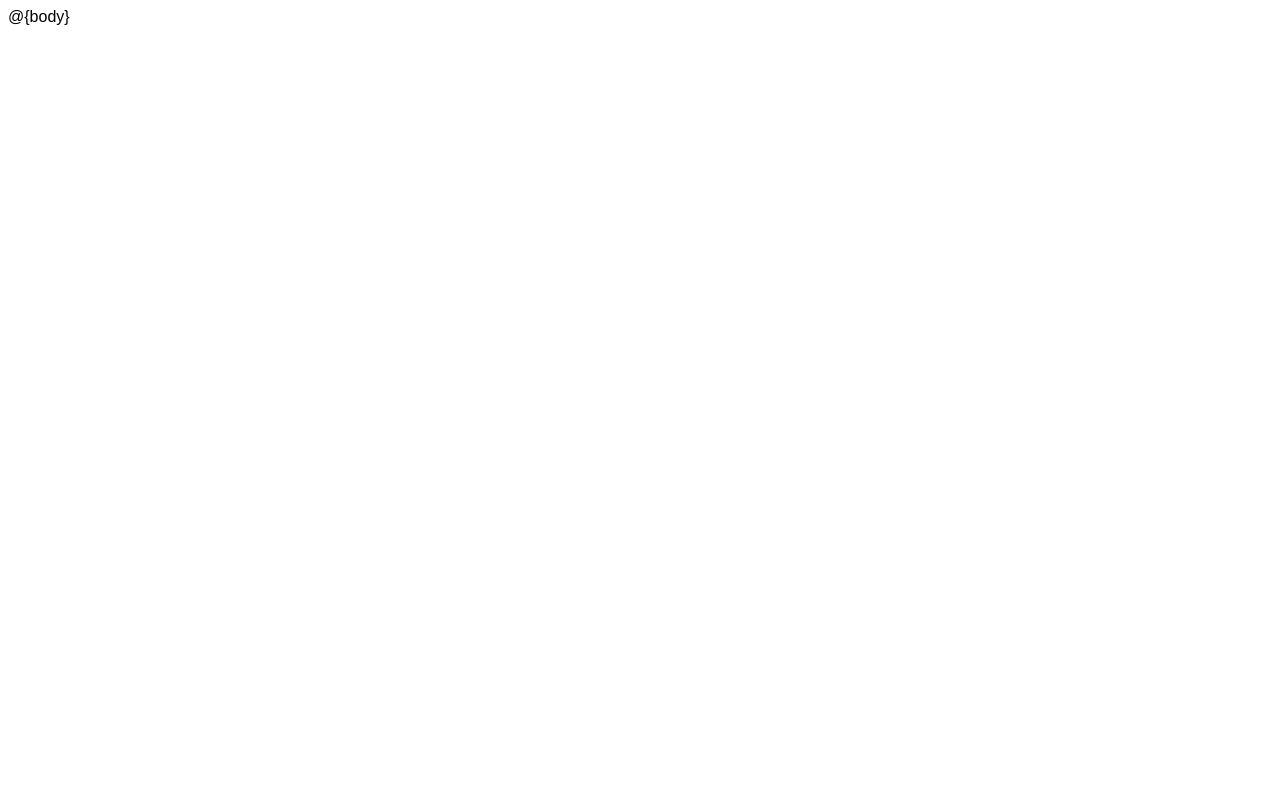
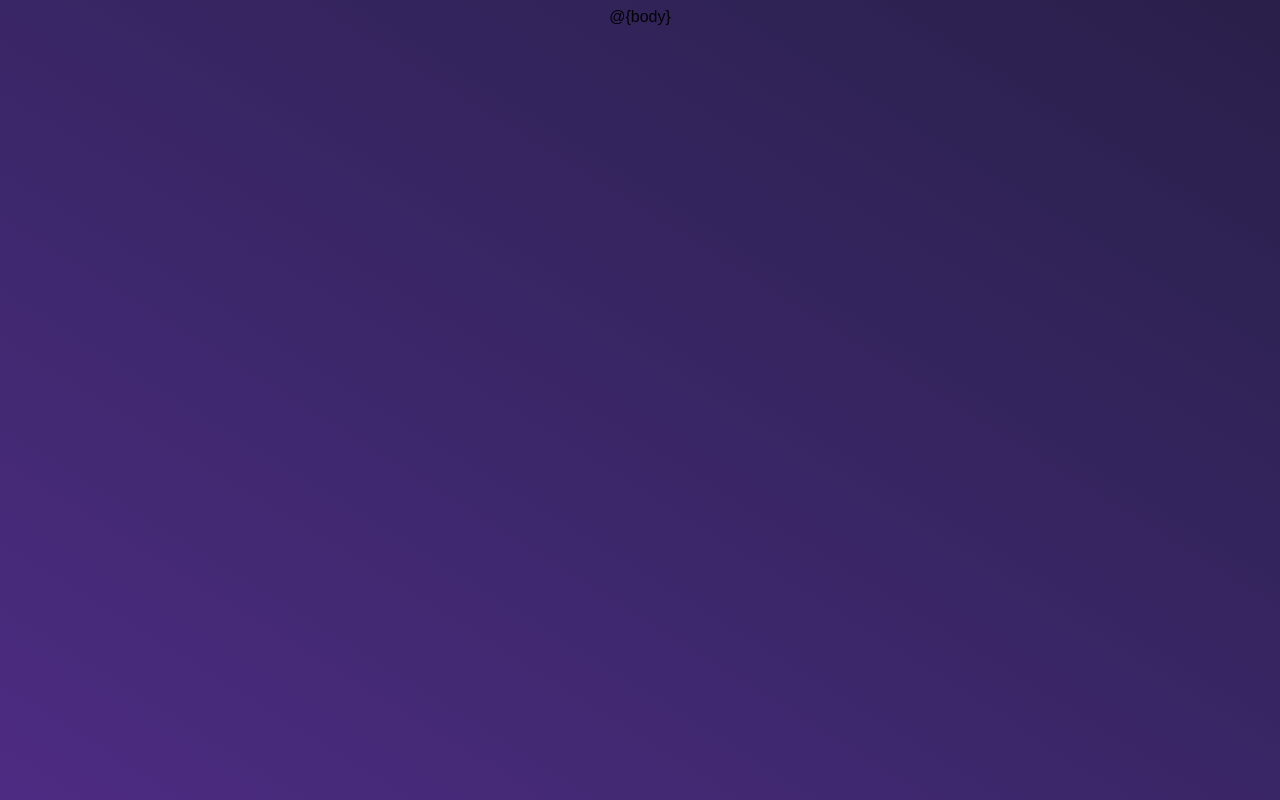
Before and after one commit to camilabandeira/word.rescue, a website: page views/layout.html in a window 1280 px wide. Drawn offline with nearby package versions, Linux system fonts and the light colour scheme.

Commit message:
style: add gradient background and flex layout

```diff
--- a/views/layout.html
+++ b/views/layout.html
@@ -12,6 +12,12 @@
     <style>
         body {
             font-family: Arial;
+            background: linear-gradient(to right top, #4d2b82, #432974, #392666, #312358, #291f4a) no-repeat fixed;
+            background-size: cover;
+            display: flex;
+            flex-direction: column;
+            justify-content: center;
+            align-items: center;
         }
 
         /**
@@ -19,7 +25,7 @@
         */
 
         .xterm {
-            font-feature-settings: "liga"0;
+            font-feature-settings: "liga" 0;
             position: relative;
             user-select: none;
             -ms-user-select: none;
```
